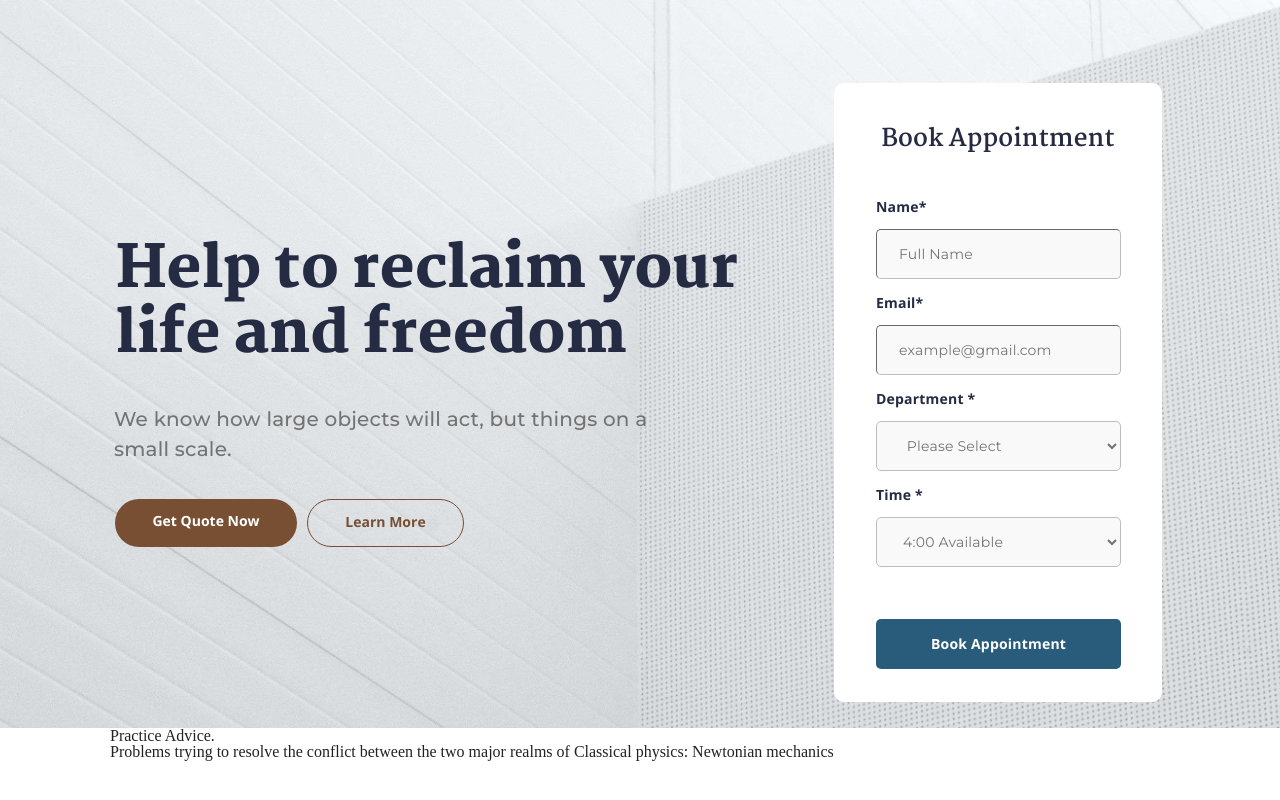
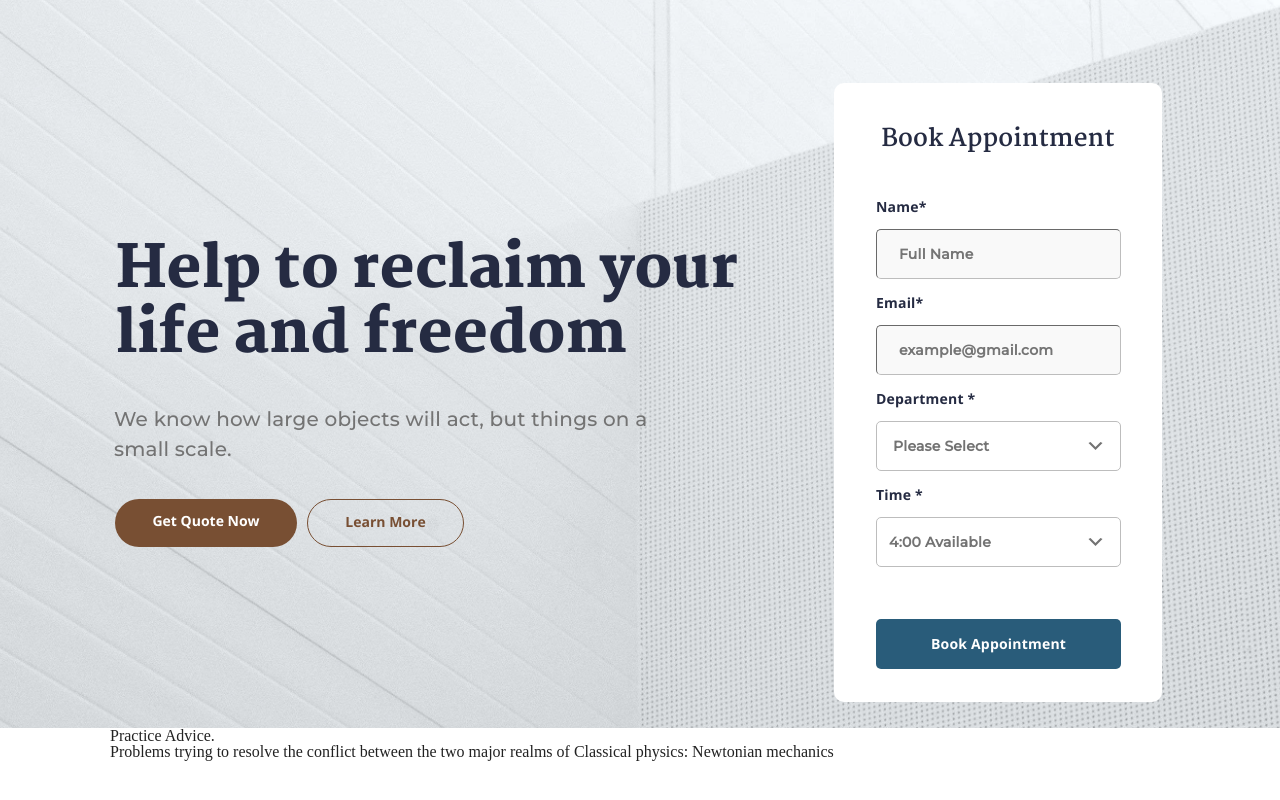
Before and after one commit to AlexandrKrevsun/02_Litigade, a plain HTML site: page index.html in a window 1280 px wide. Shown: the part 72-872 px from the top of the page. Drawn offline with Linux system fonts and the light colour scheme.

Commit message:
fix_arrow_in_select_in_pg_1

```diff
--- a/css/style.css
+++ b/css/style.css
@@ -317,8 +317,16 @@ html {
     margin-top: 10px;
     margin-bottom: 12px;
 
+    font-weight: bold;
+}
+.registr__user-name, .registr__user-email {
     padding-left: 22px;
-
+}
+.registr__time, .registr__dep {
+    padding-left: 12px;
+    appearance: none;
+    background: url(../img/svg/Vector-arrow-ico.svg) no-repeat right;
+    background-position-x: calc(100% - 17px);
 }
 
 
```
Also changed, not shown: img/svg/Vector-arrow-ico.svg (added).
